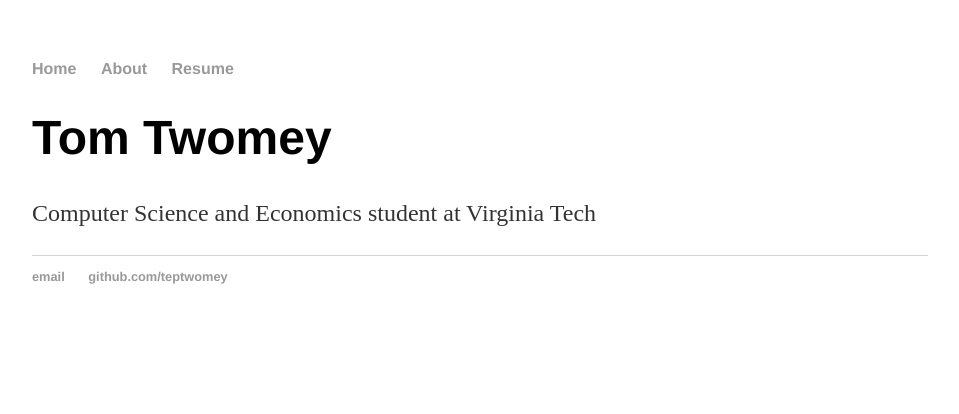
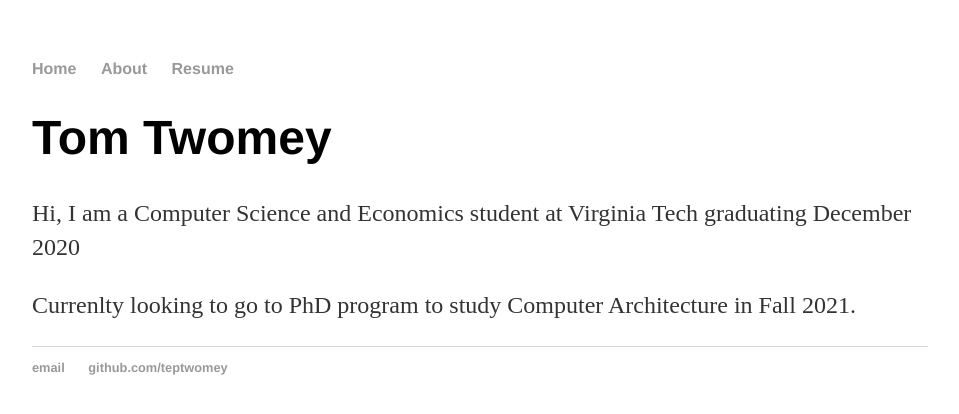
Before and after one commit to teptwomey/teptwomey.github.io, a Jekyll site: the page built from index.html, in a window 1280 px wide. Shown: the top 414 px of the page, without its empty margins (160-1119 px from the left). Built offline with Jekyll 4.4.1, drawn with Linux system fonts in a browser that asks for light colours.

Commit message:
Update index.html

```diff
--- a/index.html
+++ b/index.html
@@ -4,5 +4,6 @@ title: Tom Twomey
 ---
 <div class="blurb">
 	<h1>Tom Twomey</h1>
-	<p>Computer Science and Economics student at Virginia Tech</p>
+	<p>Hi, I am a Computer Science and Economics student at Virginia Tech graduating December 2020</p>
+	<p>Currenlty looking to go to PhD program to study Computer Architecture in Fall 2021.</p>
 </div><!-- /.blurb -->
```
